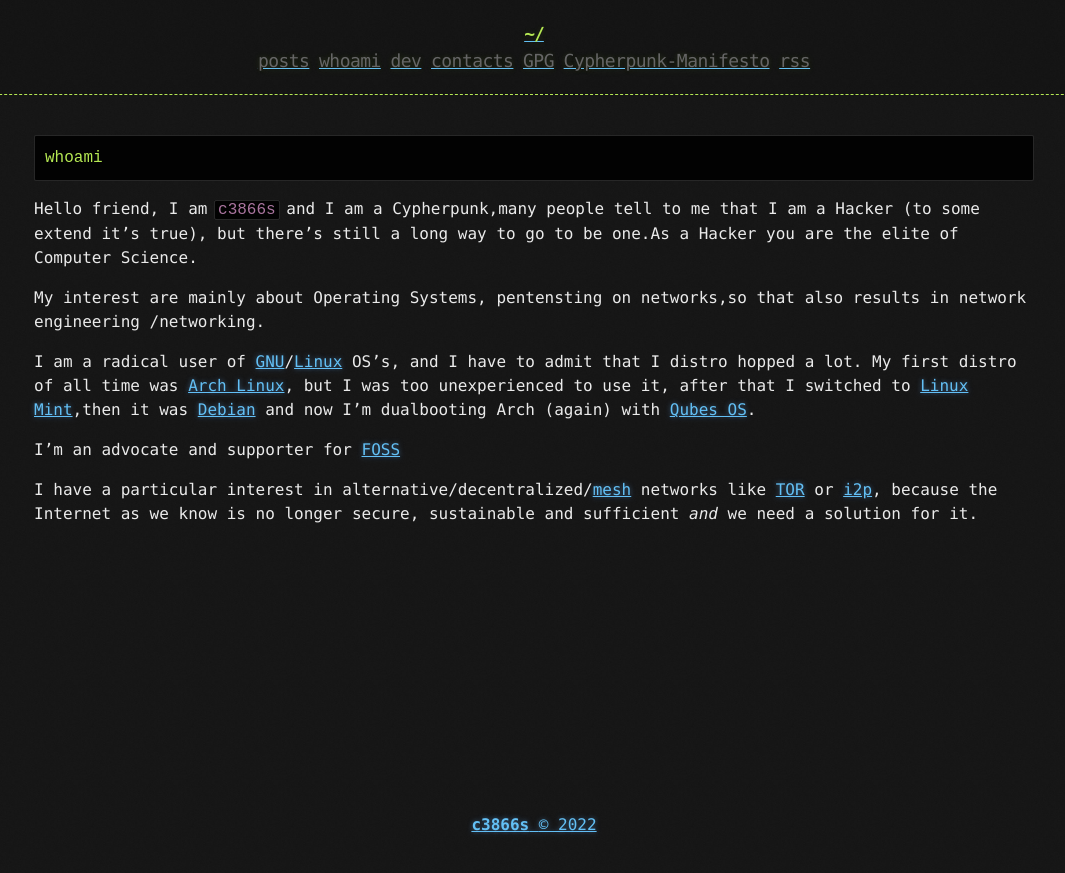
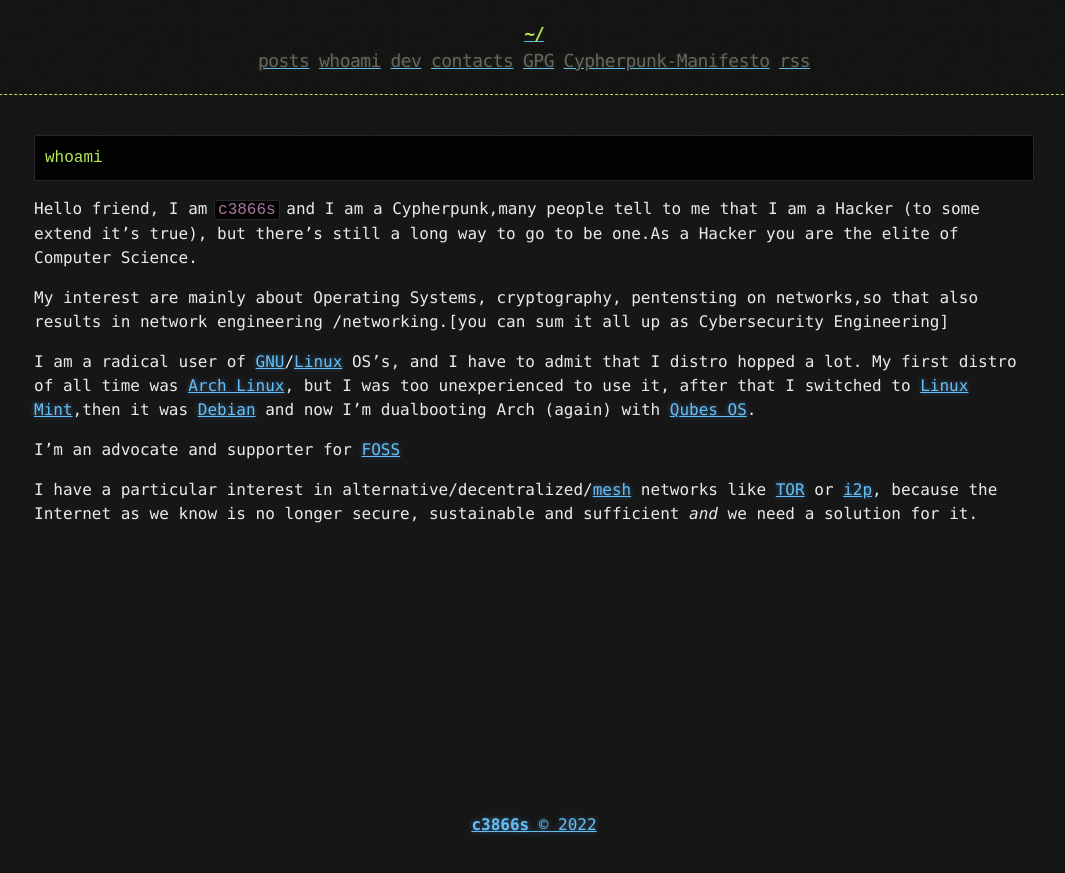
Before and after one commit to znkkw/znkkw.github.io, a Jekyll site: the page built from whoami.md, in a window 1280 px wide. Shown: the top 873 px of the page, without its empty margins (106-1171 px from the left). Built offline with Jekyll 4.4.1, drawn with Linux system fonts in a browser that asks for light colours.

Commit message:
Update whoami.md

```diff
--- a/whoami.md
+++ b/whoami.md
@@ -9,7 +9,7 @@
 
 Hello friend, I am  `c3866s` and I am a Cypherpunk,many people tell to me that I am a Hacker (to some extend it's true), but there's still a long way to go to be one.As a Hacker you are the elite of Computer Science.
 
-My interest are mainly about Operating Systems, pentensting on networks,so that also results in network engineering /networking.
+My interest are mainly about Operating Systems, cryptography, pentensting on networks,so that also results in network engineering /networking.[you can sum it all up as Cybersecurity Engineering]
 
 I am a radical user of [GNU](https://www.gnu.org/)/[Linux](https://www.linux.org/pages/download/) OS's, and I have to admit that I distro hopped a lot. My first distro of all time was [Arch Linux](https://archlinux.org/), but I was too unexperienced to use it, after that I switched to [Linux Mint](https://linuxmint.com/),then it was [Debian](https://www.debian.org/) and now I'm dualbooting Arch (again) with [Qubes OS](https://www.qubes-os.org/).
 
```
